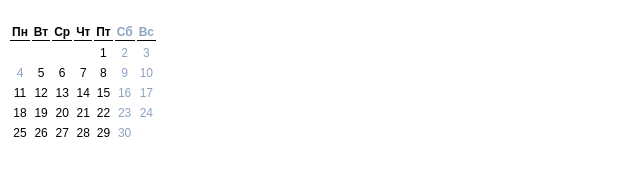
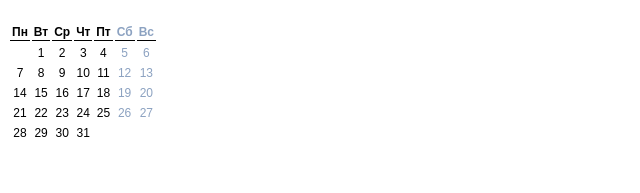
Before and after one commit to NikitaVirachev/calendar, a React app: page / in a window 1280 px wide. Shown: the top 193 px of the page, without its empty margins (0-640 px from the left). Built offline with nearby package versions, Linux system fonts and the light colour scheme.

Commit message:
add calendar (work)

```diff
--- a/src/App.js
+++ b/src/App.js
@@ -3,67 +3,33 @@ import createCalendar from './createCalendar';
 import './style.css';
 
 function App() {
+    let calendar = createCalendar();
+    console.log(calendar);
     return (
-      <div id = "menu">
-          <table cellPadding = "0">
-              <tr>
-                  <th><a href = "#">Пн</a></th>
-                  <th><a href = "#">Вт</a></th>
-                  <th><a href = "#">Ср</a></th>
-                  <th><a href = "#">Чт</a></th>
-                  <th><a href = "#">Пт</a></th>
-                  <th><a href = "#" className = "holiday">Сб</a></th>
-                  <th><a href = "#" className = "holiday">Вс</a></th>
-              </tr>
-              <tr>
-                  <td><a href = "#"></a></td>
-                  <td><a href = "#"></a></td>
-                  <td><a href = "#"></a></td>
-                  <td><a href = "#"></a></td>
-                  <td><a href = "#">1</a></td>
-                  <td><a href = "#" className = "holiday">2</a></td>
-                  <td><a href = "#" className = "holiday">3</a></td>
-              </tr>
-              <tr>
-                  <td><a href = "#" className = "holiday">4</a></td>
-                  <td><a href = "#">5</a></td>
-                  <td><a href = "#">6</a></td>
-                  <td><a href = "#">7</a></td>
-                  <td><a href = "#">8</a></td>
-                  <td><a href = "#" className = "holiday">9</a></td>
-                  <td><a href = "#" className = "holiday">10</a></td>
-              </tr>
-              <tr>
-                  <td><a href = "#">11</a></td>
-                  <td><a href = "#">12</a></td>
-                  <td><a href = "#">13</a></td>
-                  <td><a href = "#">14</a></td>
-                  <td><a href = "#">15</a></td>
-                  <td><a href = "#" className = "holiday">16</a></td>
-                  <td><a href = "#" className = "holiday">17</a></td>
-              </tr>
-              <tr>
-                  <td><a href = "#">18</a></td>
-                  <td><a href = "#">19</a></td>
-                  <td><a href = "#">20</a></td>
-                  <td><a href = "#">21</a></td>
-                  <td><a href = "#">22</a></td>
-                  <td><a href = "#" className = "holiday">23</a></td>
-                  <td><a href = "#" className = "holiday">24</a></td>
-              </tr>
-              <tr>
-                  <td><a href = "#">25</a></td>
-                  <td><a href = "#">26</a></td>
-                  <td><a href = "#">27</a></td>
-                  <td><a href = "#">28</a></td>
-                  <td><a href = "#">29</a></td>
-                  <td><a href = "#" className = "holiday">30</a></td>
-                  <td><a href = "#" className = "holiday"></a></td>
-              </tr>
-          </table>
-      </div>
+        <div id="menu">
+            <table cellPadding="0">
+                <thead><tr>
+                    <th><a href="#">Пн</a></th>
+                    <th><a href="#">Вт</a></th>
+                    <th><a href="#">Ср</a></th>
+                    <th><a href="#">Чт</a></th>
+                    <th><a href="#">Пт</a></th>
+                    <th><a href="#" className="holiday">Сб</a></th>
+                    <th><a href="#" className="holiday">Вс</a></th>
+                </tr></thead>
+                <tbody>{calendar.map((week, index) =>
+                    <tr key={index}>
+                        {
+                            week.slice(0, 5).map((day, index) => <td key={index}><a href="#">{day}</a></td>)
+                        }
+                        {
+                            week.slice(5, 7).map((day, index) => <td key={index}><a href="#" className="holiday">{day}</a></td>)
+                        }
+                    </tr>)
+                }</tbody>
+            </table>
+        </div>
     );
-    createCalendar();
 }
 
-  export default App;
+export default App;
--- a/src/createCalendar.js
+++ b/src/createCalendar.js
@@ -2,62 +2,64 @@
 
 function createArray()
 {
-    let arr = new Array(7);
-    for (let i = 0; i < 7; i++) {
-		arr[i] = new Array(5);
+    let arr = [];
+    for (let i = 0; i < 5; i++) {
+		arr[i] = Array(7).fill(null);
     }
     return(arr);
 }
 
-function createCalendar()
+export default function createCalendar()
 {
     let calendar = createArray();
+    //let calendar = [7][5];
     let currentDate = new Date();
     let year = currentDate.getFullYear();
     let month = currentDate.getMonth();
     let date = new Date(year, month);
     let dayMonth = date.getDate();
     let weekNumber = 0;
-    while (weekNumber < 5)
+    while ((weekNumber < 5) && (month === date.getMonth()))
     {
         switch(date.getDay())
         {
             case 0:
-                calendar[weekNumber, 6] = date.getDate();
+                calendar[weekNumber][6] = date.getDate();
                 dayMonth++;
                 date = new Date(year, month, dayMonth);
                 weekNumber++;
                 break;
             case 1:
-                calendar[weekNumber, 0] = date.getDate();
+                calendar[weekNumber][0] = date.getDate();
                 dayMonth++;
                 date = new Date(year, month, dayMonth);
                 break;
             case 2:
-                calendar[weekNumber, 1] = date.getDate();
+                calendar[weekNumber][1] = date.getDate();
                 dayMonth++;
                 date = new Date(year, month, dayMonth);
                 break;
             case 3:
-                calendar[weekNumber, 2] = date.getDate();
+                calendar[weekNumber][2] = date.getDate();
                 dayMonth++;
                 date = new Date(year, month, dayMonth);
                 break;
             case 4:
-                calendar[weekNumber, 3] = date.getDate();
+                calendar[weekNumber][3] = date.getDate();
                 dayMonth++;
                 date = new Date(year, month, dayMonth);
                 break;
             case 5:
-                calendar[weekNumber, 4] = date.getDate();
+                calendar[weekNumber][4] = date.getDate();
                 dayMonth++;
                 date = new Date(year, month, dayMonth);
                 break;
             case 6:
-                calendar[weekNumber, 5] = date.getDate();
+                calendar[weekNumber][5] = date.getDate();
                 dayMonth++;
                 date = new Date(year, month, dayMonth);
                 break;
         }
     }
+    return (calendar);
 }
--- a/webpack.config.js
+++ b/webpack.config.js
@@ -14,6 +14,7 @@ module.exports = {
     hot: true,
     historyApiFallback: true
   },*/
+  devtool: 'source-map',
   module: {
     rules: [
       {
```
